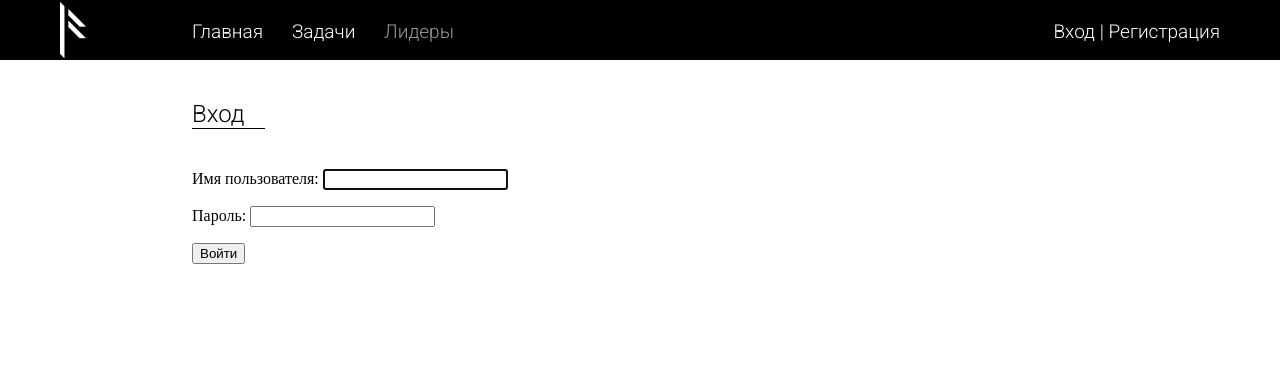
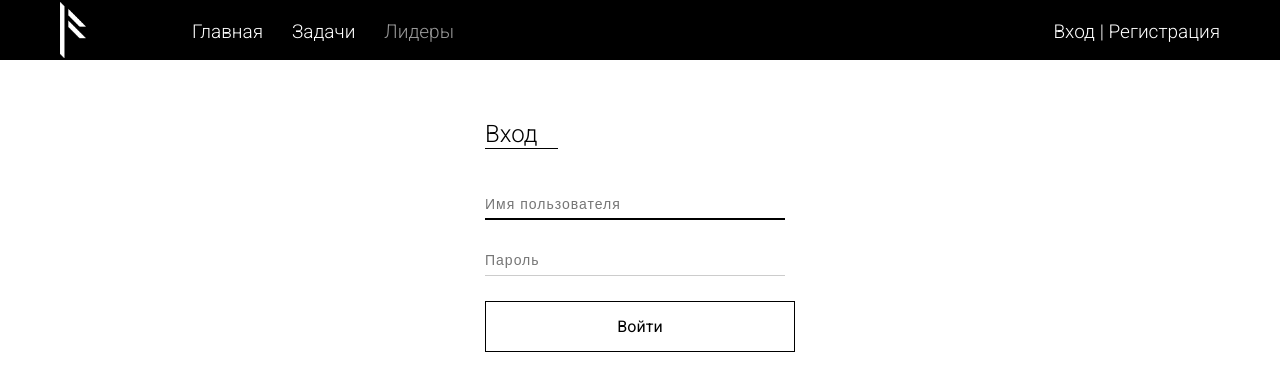
Before and after one commit to AlSerP/ansuz, a Django app: page /user/login/ in a window 1280 px wide. Shown: the top 391 px of the page. Run offline with Django 3.2, Linux system fonts and the light colour scheme.

Commit message:
Authentication and sigup forms update

```diff
--- a/accounts/forms.py
+++ b/accounts/forms.py
@@ -1,13 +1,37 @@
 from django import forms
-from django.contrib.auth.forms import UserCreationForm, UserChangeForm
+from django.contrib.auth.forms import UserCreationForm, UserChangeForm, AuthenticationForm
 from .models import CustomUser
 
 
 class CustomUserCreationForm(UserCreationForm):
-
     class Meta(UserCreationForm.Meta):
         model = CustomUser
-        fields = ('username', 'email', )
+
+    def __init__(self, *args, **kwargs):
+        super().__init__(*args, **kwargs)
+        self.fields['username'].widget.attrs.update(
+            {'class': 'line-input', 'autocomplete': 'off', 'placeholder': 'Имя пользователя'}
+        )
+        self.fields['password1'].widget.attrs.update(
+            {'class': 'line-input', 'placeholder': 'Пароль', 'onChange': 'checkPasswordMatch();'}
+        )
+        self.fields['password2'].widget.attrs.update(
+            {'class': 'line-input', 'placeholder': 'Повторить пароль', 'onChange': 'checkPasswordMatch();'}
+        )
+
+
+class CustomAuthenticationForm(AuthenticationForm):
+    class Meta(UserCreationForm.Meta):
+        model = CustomUser
+
+    def __init__(self, *args, **kwargs):
+        super().__init__(*args, **kwargs)
+        self.fields['username'].widget.attrs.update(
+            {'class': 'line-input', 'autocomplete': 'off', 'placeholder': 'Имя пользователя'}
+        )
+        self.fields['password'].widget.attrs.update(
+            {'class': 'line-input', 'placeholder': 'Пароль'}
+        )
 
 
 class CustomUserChangeFrom(forms.ModelForm):
--- a/accounts/models.py
+++ b/accounts/models.py
@@ -8,9 +8,10 @@ from django.contrib.auth.models import AbstractUser
 
 class CustomUser(AbstractUser):
     score = models.IntegerField(default=0)
+    email = models.EmailField(unique=True, default='-')
 
-    class Meta(object):
-        unique_together = ('email',)
+    # class Meta(object):
+    #     unique_together = ('username',)
 
     def __str__(self):
         return self.username
--- a/accounts/views.py
+++ b/accounts/views.py
@@ -1,11 +1,12 @@
 from django.contrib.auth.views import LoginView, LogoutView
 from django.views.generic.edit import CreateView
 from django.urls import reverse_lazy
-from .forms import CustomUserCreationForm
+from .forms import CustomUserCreationForm, CustomAuthenticationForm
 
 
 class UserLoginView (LoginView):
     template_name = 'users/login.html'
+    form_class = CustomAuthenticationForm
 
 
 class UserLogoutView (LogoutView):
--- /dev/null
+++ b/static/styles/auth.css
@@ -0,0 +1,73 @@
+.signup-form {
+    width: 310px;
+    display: flex;
+    flex-direction: column;
+    margin-left: calc(50% - 155px);
+}
+
+.wrapper {
+    width: 300px;
+    margin-bottom: 25px;
+    float: left;
+    position: relative;
+}
+
+input[type="text"], input[type="password"] {
+    color: #333;
+    width: 100%;
+    box-sizing: border-box;
+    letter-spacing: 1px;
+}
+.line-input {
+    font-size: 14px;
+    border: 0;
+    padding: 7px 0;
+    border-bottom: 1px solid #ccc;
+}
+:focus{outline: none;}
+
+.line-input ~ .focus-border{
+    position: absolute;
+    bottom: 0;
+    left: 0;
+    width: 0;
+    height: 2px;
+    background-color: black;
+    transition: 0.4s;
+}
+.line-input:focus {
+    color: black;
+}
+.line-input:focus ~ .focus-border{
+    width: 100%;
+    transition: 0.4s;
+}
+
+.full-size-button {
+    padding: 15px;
+
+    border: 1px solid black;
+    color: black;
+    text-decoration: none;
+
+    transition: .4s;
+    background-color: white;
+
+    font-size: 16px;
+    font-family: 'Roboto', sans-serif;
+    cursor: pointer;
+}
+
+.full-size-button:hover {
+    color: white;
+    background-color: black;
+}
+
+.msg-error {
+    padding: 5px;
+    background-color: rgb(253, 204, 204);
+    margin: 0px 0 10px 0;
+    text-align: center;
+    font-family: 'Roboto', sans-serif;
+    font-weight: 200;
+}
--- a/templates/base.html
+++ b/templates/base.html
@@ -7,7 +7,9 @@
     <link rel="stylesheet" href="{% static 'styles/style.css' %}" type="text/css">
     <link rel="stylesheet" href="{% static 'styles/theme.css' %}" type="text/css">
     <link rel="stylesheet" href="{% static 'styles/task.css' %}" type="text/css">
+    <link rel="stylesheet" href="{% static 'styles/auth.css' %}" type="text/css">
     <link rel="stylesheet" href="{% static 'font-awesome/css/font-awesome.min.css' %}" type="text/css">
+    <link rel="shortcut icon" type="image/png" href="{% static 'images/ansuz.ico' %}"/>
     <!-- <link rel="stylesheet" media="screen and (max-width: 600px)" href="media_style.css" type="text/css"> -->
     <title>{% block title %}{% endblock %}</title>
 </head>
--- a/templates/users/login.html
+++ b/templates/users/login.html
@@ -5,11 +5,18 @@
 {% block title %} Вход {% endblock %}
 
 {% block content %}
-<h2 id="section">Вход</h2>
 
-<form method="post">
+<form method="post" class="signup-form">
     {% csrf_token %}
-    {{ form.as_p }}
-    <button type="submit">Войти</button>
+    <h2 id="section">Вход</h2>
+<!--    {{ form.as_p }}-->
+    {% for field in form %}
+        <div class="wrapper">
+            {{ field }}
+            <span class="focus-border"></span>
+        </div>
+    {% endfor %}
+    <div class="msg-error closed" id="password_error"></div>
+    <button type="submit" class="full-size-button">Войти</button>
 </form>
 {% endblock%}
```
Also changed, not shown: templates/users/signup.html (+24 -6 lines), accounts/migrations/0002_auto_20220821_1346.py (added), accounts/migrations/0003_auto_20220821_1347.py (added), static/images/ansuz.ico (added), static/images/ansuz.png (added).
